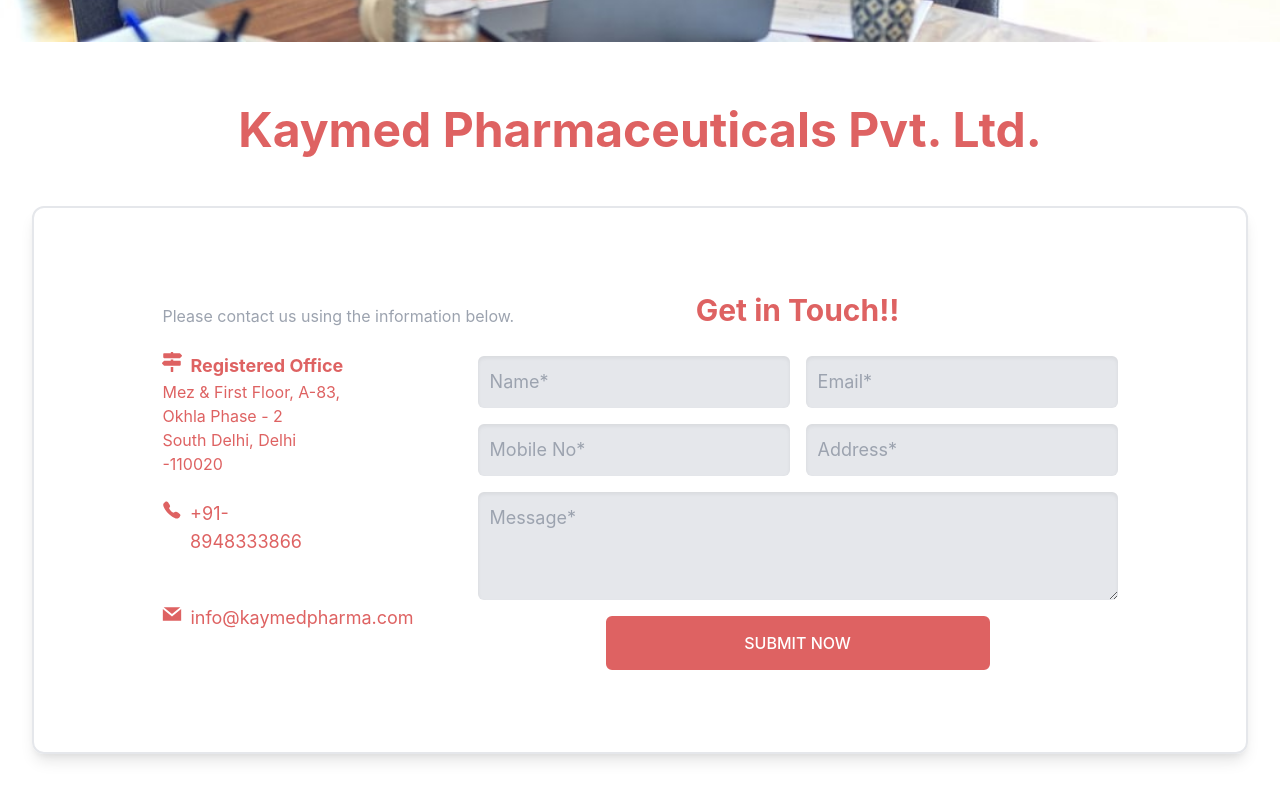
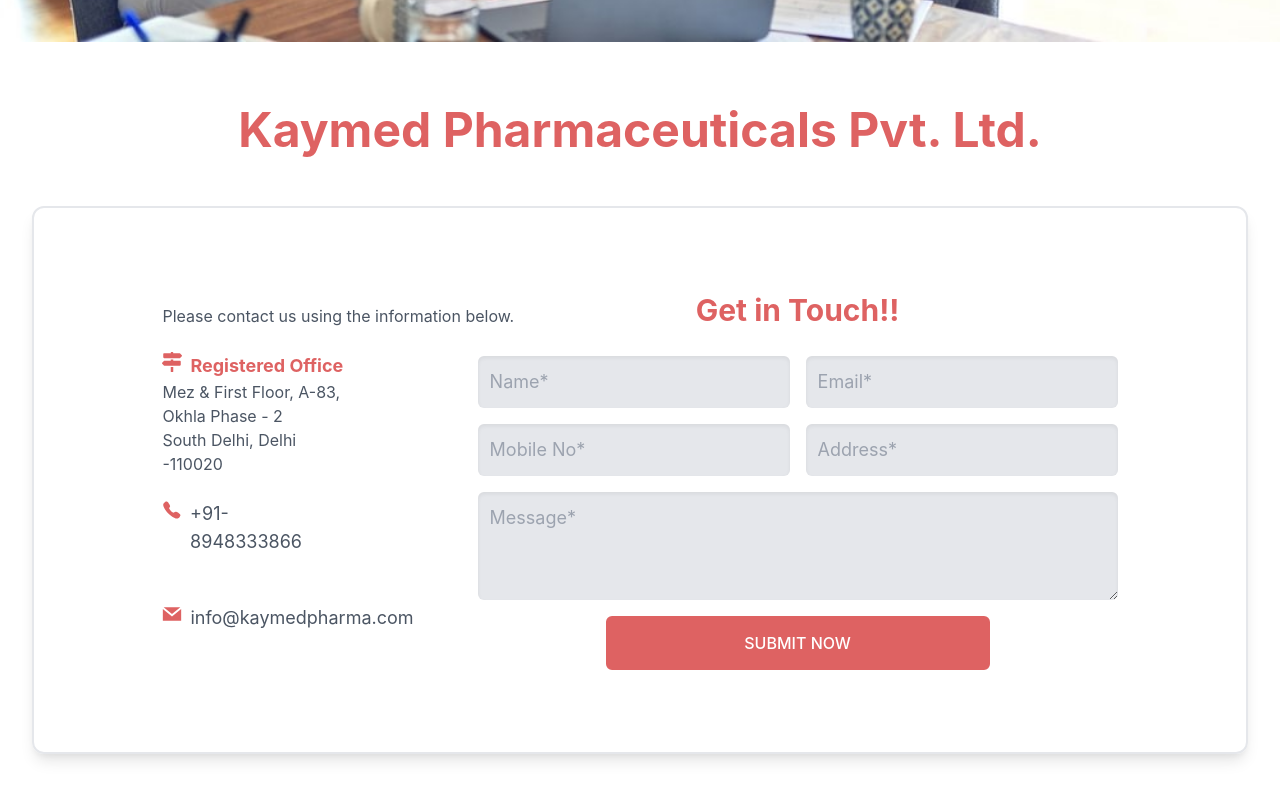
Before and after one commit to Sibananda-Sahu17/Ramvey_Healthcare, a React (Create React App) app: page /contact in a window 1280 px wide. Shown: the part 514-1314 px from the top of the page. Built offline with nearby package versions, Linux system fonts and the light colour scheme.

Commit message:
changed form color + added icon and tab name

```diff
--- a/public/index.html
+++ b/public/index.html
@@ -2,7 +2,7 @@
 <html lang="en">
   <head>
     <meta charset="utf-8" />
-    <link rel="icon" href="%PUBLIC_URL%/favicon.ico" />
+    <link rel="icon" href="%PUBLIC_URL%/Asset26.png" />
     <meta name="viewport" content="width=device-width, initial-scale=1" />
     <meta name="theme-color" content="#000000" />
     <meta
@@ -28,7 +28,7 @@
     <link rel="stylesheet" type="text/css" href="https://cdnjs.cloudflare.com/ajax/libs/slick-carousel/1.6.0/slick.min.css" />
     <link rel="stylesheet" type="text/css"
       href="https://cdnjs.cloudflare.com/ajax/libs/slick-carousel/1.6.0/slick-theme.min.css" />
-    <title>React App</title>
+    <title>Ramvey Healthcare</title>
   </head>
   <body>
     <noscript>You need to enable JavaScript to run this app.</noscript>
--- a/src/Components/Careers/ApplyForm.js
+++ b/src/Components/Careers/ApplyForm.js
@@ -37,7 +37,7 @@
             </div>
             <button
               type="submit"
-              className="p-3 sm:p-6 bg-gray-700 rounded-md text-white font-medium hover:bg-gray-500 hover:text-black focus:outline-none">
+              className="btn-bg-color btn-bg-color:hover p-3 sm:p-6 bg-gray-700 rounded-md text-white font-medium hover:bg-gray-500 hover:text-black focus:outline-none">
               SUBMIT NOW
             </button>
           </form>
--- a/src/Components/Contact/AddressDetails.js
+++ b/src/Components/Contact/AddressDetails.js
@@ -6,7 +6,7 @@
     return (
       <div>
         <div>
-          <p className="text-gray-400">Please contact us using the information below.</p>
+          <p className="text-gray-600">Please contact us using the information below.</p>
         </div>
 
         <div className="flex flex-col lg:w-1/2">
@@ -15,25 +15,24 @@
               <FaMapSigns className="mr-2 mb-2" size={20} />
               Registered Office
             </p>
-            <p className="flex justify-center">
+            <p className="text-gray-600 flex justify-center">
               Mez &amp; First Floor, A-83, Okhla Phase - 2
             </p>
-            <p>South Delhi, Delhi -110020 </p>
+            <p className="text-gray-600">South Delhi, Delhi -110020 </p>
           </div>
 
           <div>
             <p className="my-6 flex text-lg lg:justify-start justify-center">
-              <IoCall className="mr-2 mb-2" size={20} />
-              +91-8948333866
+              <IoCall className="grad-color mr-2 mb-2 text-gray-600" size={20} />
+              <p className="text-gray-600">+91-8948333866</p>
             </p>
           </div>
           <div>
             <p className="my-6 flex text-lg lg:justify-start justify-center ">
-              <a
-                className=" flex text-lg  "
+              <a className="flex text-lg"
                 href="mailto: info@kaymedpharma.com">
-                <GrMail className="mr-2 mb-2" size={20} />
-                info@kaymedpharma.com
+                <GrMail className=" mr-2 mb-2" size={20} />
+                <p className="text-gray-600">info@kaymedpharma.com</p>
               </a>
             </p>
           </div>
```
Also changed, not shown: public/Asset26.png (added).
